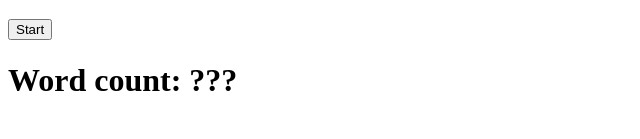
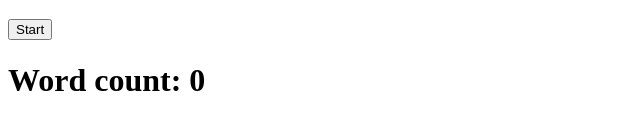
Before and after one commit to PaoloGiraudi/education-courses, a React (Create React App) app in the folder speed-typing-game/: page / in a window 1280 px wide. Shown: the part 161-300 px from the top of the page, without its empty margins (0-640 px from the left). Built offline with nearby package versions, Linux system fonts and the light colour scheme.

Commit message:
added ref for input

```diff
--- a/speed-typing-game/src/App.js
+++ b/speed-typing-game/src/App.js
@@ -1,4 +1,4 @@
-import React, { useState, useEffect } from "react";
+import React, { useState, useEffect, useRef } from "react";
 
 function App() {
   const START_TIME = 5;
@@ -6,6 +6,8 @@ function App() {
   const [text, setText] = useState("");
   const [timeRemaining, setTimeRemaining] = useState(5);
   const [isTimeRunning, setIsTimeRunning] = useState(false);
+  const [wordCount, setWordCount] = useState(0);
+  const textBoxRef = useRef(null);
 
   function handleChange(e) {
     const { value } = e.target;
@@ -18,6 +20,8 @@ function App() {
       setIsTimeRunning(true);
       setTimeRemaining(START_TIME);
       setText("");
+      textBoxRef.current.disabled = false;
+      textBoxRef.current.focus();
     }
   }
 
@@ -45,6 +49,7 @@ function App() {
     <div>
       <h1>How fast do you type?</h1>
       <textarea
+        ref={textBoxRef}
         onChange={handleChange}
         value={text}
         disabled={!isTimeRunning}
@@ -53,7 +58,7 @@ function App() {
       <button onClick={startGame} disabled={isTimeRunning}>
         Start
       </button>
-      <h1>Word count: ???</h1>
+      <h1>Word count: {wordCount}</h1>
     </div>
   );
 }
```
